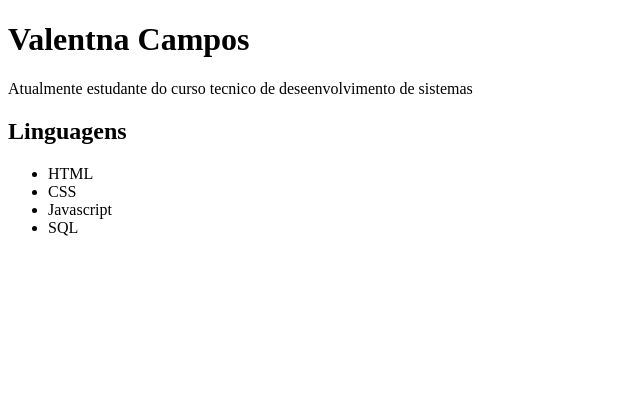
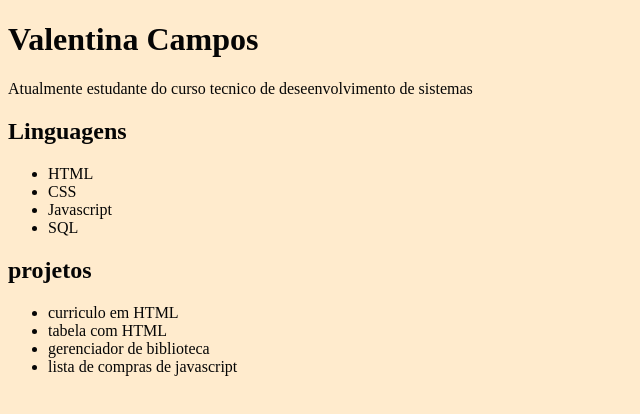
Before and after one commit to valentinarosa-ctrl/site-pessoal, a plain HTML site: page index.html in a window 1280 px wide. Shown: the whole page, without its empty margins (0-640 px from the left). Drawn offline with Linux system fonts and the light colour scheme.

Commit message:
add projetos

```diff
--- a/index.html
+++ b/index.html
@@ -4,10 +4,12 @@
     <meta charset="UTF-8">
     <meta name="viewport" content="width=device-width, initial-scale=1.0">
     <title>Document</title>
+    <link rel="stylesheet" href="style.css">
 </head>
 <body>
-    <h1>Valentna Campos</h1>
+    <h1>Valentina Campos</h1>
     <p>Atualmente estudante do curso tecnico de deseenvolvimento de sistemas</p>
+
 
  <h2>Linguagens</h2>
  <ul>
@@ -17,5 +19,12 @@
     <li>SQL</li>
  </ul>
 
+<h2>projetos</h2>
+<ul>
+    <li>curriculo em HTML</li>
+    <li>tabela com HTML</li>
+    <li>gerenciador de biblioteca</li>
+    <li>lista de compras de javascript</li>
+</ul>
 </body>
 </html>
--- a/style.css
+++ b/style.css
@@ -0,0 +1,5 @@
+body {
+    color:rgb(5, 5, 5);
+    background-color: blanchedalmond;
+
+}
```
